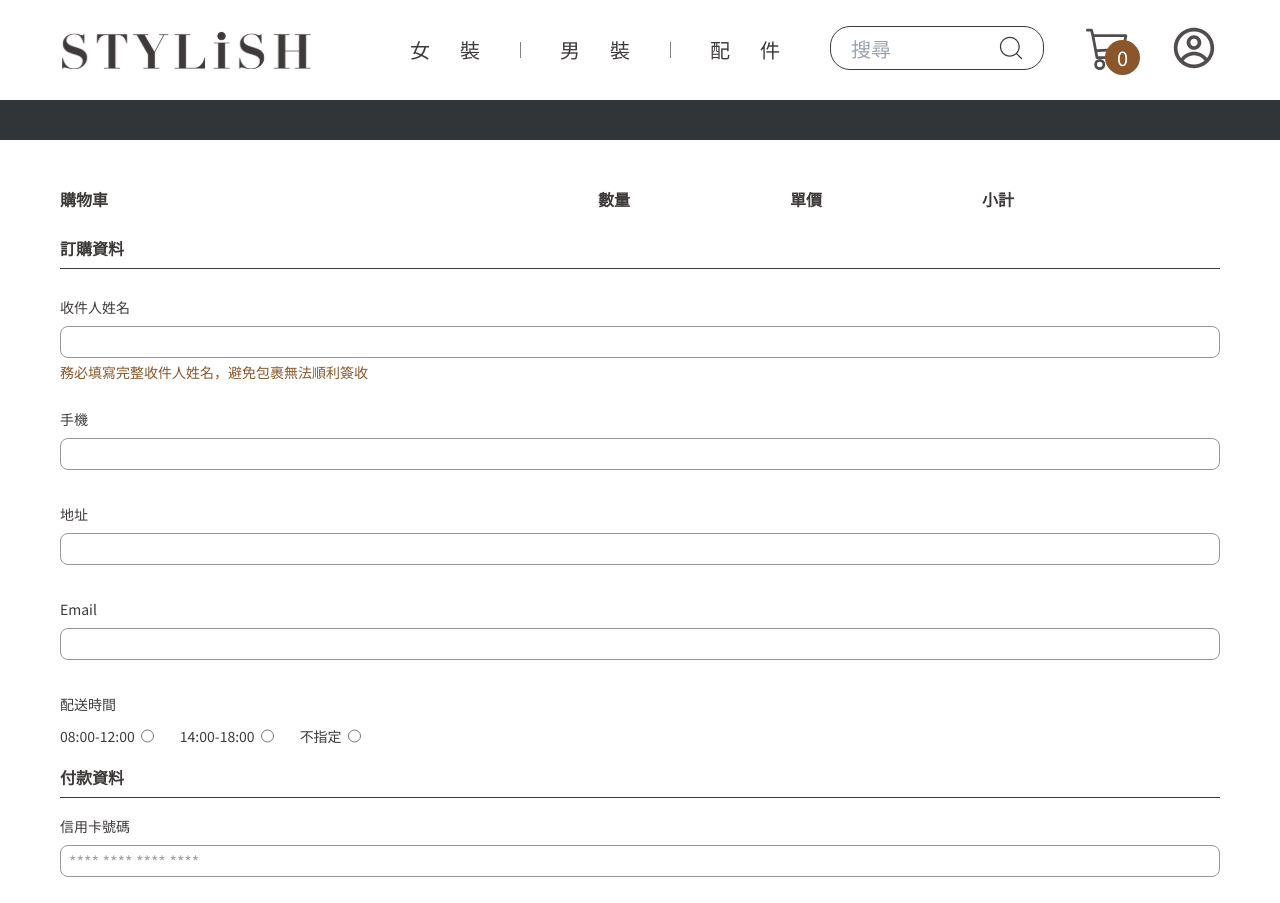
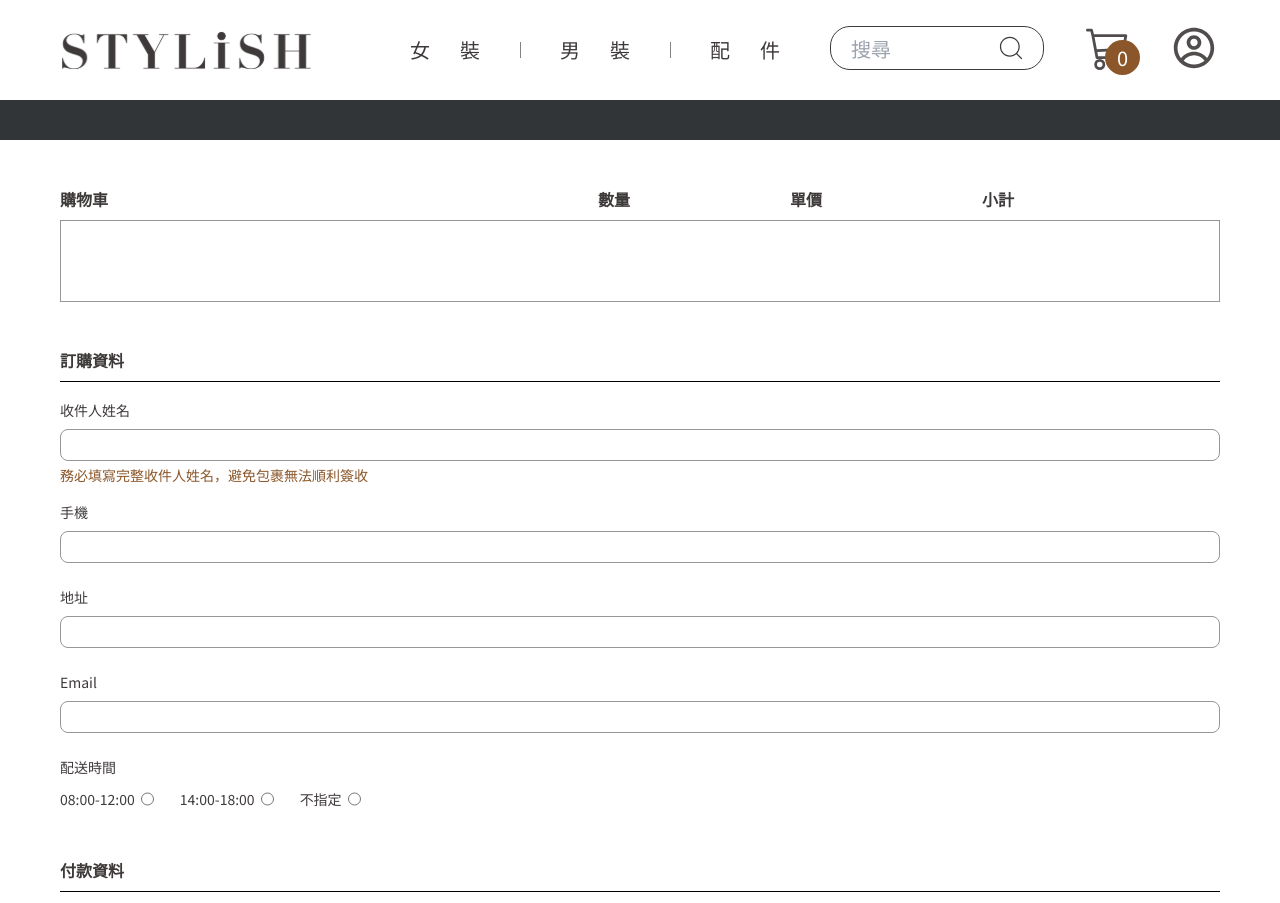
Before and after one commit to ShihYuChang/STYLiSH, a Next.js app: page /checkout in a window 1280 px wide. Shown: the top 903 px of the page. Built offline with nearby package versions, Linux system fonts and the light colour scheme.

Commit message:
fix: Fixing desktop cartInfo layout

```diff
--- a/src/app/checkout/components/Cart/ProductInfo.tsx
+++ b/src/app/checkout/components/Cart/ProductInfo.tsx
@@ -42,7 +42,7 @@ function deleteItem(
 export default function ProductInfo({ item }: { item: LocalStorageItem }) {
   const { setCartItems } = useContext(CheckoutContext);
   return (
-    <div className='flex justify-between'>
+    <div className='flex justify-between xl:w-[484px]'>
       <img src={item.img} className='w-[114px] mr-[10px]' />
       <div className='text-[14px] leading-[17px] flex-grow'>
         <div className='text-black mb-[20px]'>{item.title}</div>
--- a/src/app/checkout/components/Cart/QtyAndPrice.tsx
+++ b/src/app/checkout/components/Cart/QtyAndPrice.tsx
@@ -12,7 +12,7 @@ export default function QtyAndPrice({ item }: { item: LocalStorageItem }) {
   const [orderInfo, setOrderInfo] = useState<OrderInfo>(initialOrderInfo);
 
   return (
-    <div className='flex justify-between gap-[60px]'>
+    <div className='flex justify-between gap-[60px] xl:gap-0'>
       {options.map((option, index) => (
         <div
           className='w-full flex flex-col gap-[24px] items-center justify-center'
@@ -27,7 +27,9 @@ export default function QtyAndPrice({ item }: { item: LocalStorageItem }) {
               setOrderInfo={setOrderInfo}
             />
           ) : (
-            <div>TWD.{orderInfo[option.value]}</div>
+            <div className='xl:w-[192px] xl:text-center'>
+              TWD.{orderInfo[option.value]}
+            </div>
           )}
         </div>
       ))}
--- a/src/app/checkout/components/Cart/QtySelector.tsx
+++ b/src/app/checkout/components/Cart/QtySelector.tsx
@@ -71,7 +71,7 @@ export default function QtySelector({
 
   return (
     <select
-      className='w-full bg-[#f3f3f3] border boder-solid border-[#949494] rounded-[8px] text-center outline-none'
+      className='w-full xl:w-[80px] xl:h-[32px] xl:mr-[56px] bg-[#f3f3f3] border boder-solid border-[#949494] rounded-[8px] text-center outline-none'
       onChange={(e) => handleQtyChange(e, item)}
       defaultValue={item.qty}
     >
--- a/src/app/checkout/components/Cart/index.tsx
+++ b/src/app/checkout/components/Cart/index.tsx
@@ -25,7 +25,7 @@ export default function Cart() {
   return (
     <div className='w-full flex flex-col'>
       <div className='flex'>
-        <Title noUnderLine>
+        <Title>
           <div className='xl:mr-[490px]'>購物車</div>
           {options.map((option, index) => (
             <div
@@ -37,16 +37,21 @@ export default function Cart() {
           ))}
         </Title>
       </div>
+      <hr className='w-full border-black mb-[20px] xl:hidden' />
+      <div className='xl:border xl:border-solid xl:border-[#979797] xl:px-[30px] xl:py-[40px] xl:flex flex-col gap-[30px]'>
         {cartItems?.map((item, index) => (
           <div
             key={`${item.id}${index}`}
-          className='flex flex-col xl:flex-row gap-[20px] xl:border border-solid border-[#979797] xl:px-[30px] xl:py-[40px]'
+            className='flex flex-col xl:flex-row gap-[20px] xl:gap-0 mb-[20px] xl:mb-0'
           >
             <ProductInfo item={item} />
             <QtyAndPrice item={item} />
+            <div className='xl:hidden'>
               {index !== cartItems.length - 1 && <SplitLine />}
+            </div>
           </div>
         ))}
       </div>
+    </div>
   );
 }
--- a/src/app/checkout/components/Payment/CardInfo.tsx
+++ b/src/app/checkout/components/Payment/CardInfo.tsx
@@ -22,7 +22,10 @@ export default function CardInfo() {
   ];
   return (
     <div className='flex flex-col gap-[20px]'>
-      <Title>付款資料</Title>
+      <div>
+        <Title>付款資料</Title>
+        <hr className='w-full border-black' />
+      </div>
       {questions.map((question, index) => (
         <Question
           key={index}
--- a/src/app/checkout/components/Payment/index.tsx
+++ b/src/app/checkout/components/Payment/index.tsx
@@ -15,7 +15,7 @@ export default function Payment() {
   }, []);
 
   return (
-    <div className='flex flex-col gap-[24px]'>
+    <div className='flex flex-col gap-[24px] xl:gap-[40px]'>
       <CardInfo />
       <OrderSummary />
     </div>
--- a/src/app/checkout/components/ShippingInfo/index.tsx
+++ b/src/app/checkout/components/ShippingInfo/index.tsx
@@ -28,8 +28,11 @@ export default function ShippingInfo() {
     },
   ];
   return (
-    <div className='flex flex-col gap-[30px]'>
-      <Title>訂購資料</Title>
+    <div className='flex flex-col gap-[20px]'>
+      <div>
+        <Title>訂購資料</Title>
+        <hr className='w-full border-black' />
+      </div>
       {questions.map((question, index) => (
         <div key={index}>
           <Question
--- a/src/app/checkout/components/Title.tsx
+++ b/src/app/checkout/components/Title.tsx
@@ -1,19 +1,5 @@
 import React, { ReactNode } from 'react';
 
-export default function Title({
-  children,
-  noUnderLine,
-}: {
-  children: ReactNode;
-  noUnderLine?: boolean;
-}) {
-  return (
-    <div
-      className={`w-full flex h-[29px] font-bold pb-[10px] ${
-        !noUnderLine && 'border-b border-solid border-[#3f3a3a]'
-      }`}
-    >
-      {children}
-    </div>
-  );
+export default function Title({ children }: { children: ReactNode }) {
+  return <div className='w-full flex h-[29px] font-bold'>{children}</div>;
 }
--- a/src/app/checkout/page.tsx
+++ b/src/app/checkout/page.tsx
@@ -8,7 +8,7 @@ import CheckoutContextProvider from './context/CheckoutContext';
 export default function Checkout() {
   return (
     <CheckoutContextProvider>
-      <div className='w-full xl:w-[1160px] xl:mx-[auto] px-[24px] xl:px-0 mt-[20px] xl:mt-[51px] mb-[28px] flex flex-col gap-[20px]'>
+      <div className='w-full xl:w-[1160px] xl:mx-[auto] px-[24px] xl:px-0 mt-[20px] xl:mt-[51px] mb-[28px] flex flex-col gap-[20px] xl:gap-[50px]'>
         <Cart />
         <ShippingInfo />
         <Payment />
```
Lines whose indentation alone changed are shown as unchanged.
